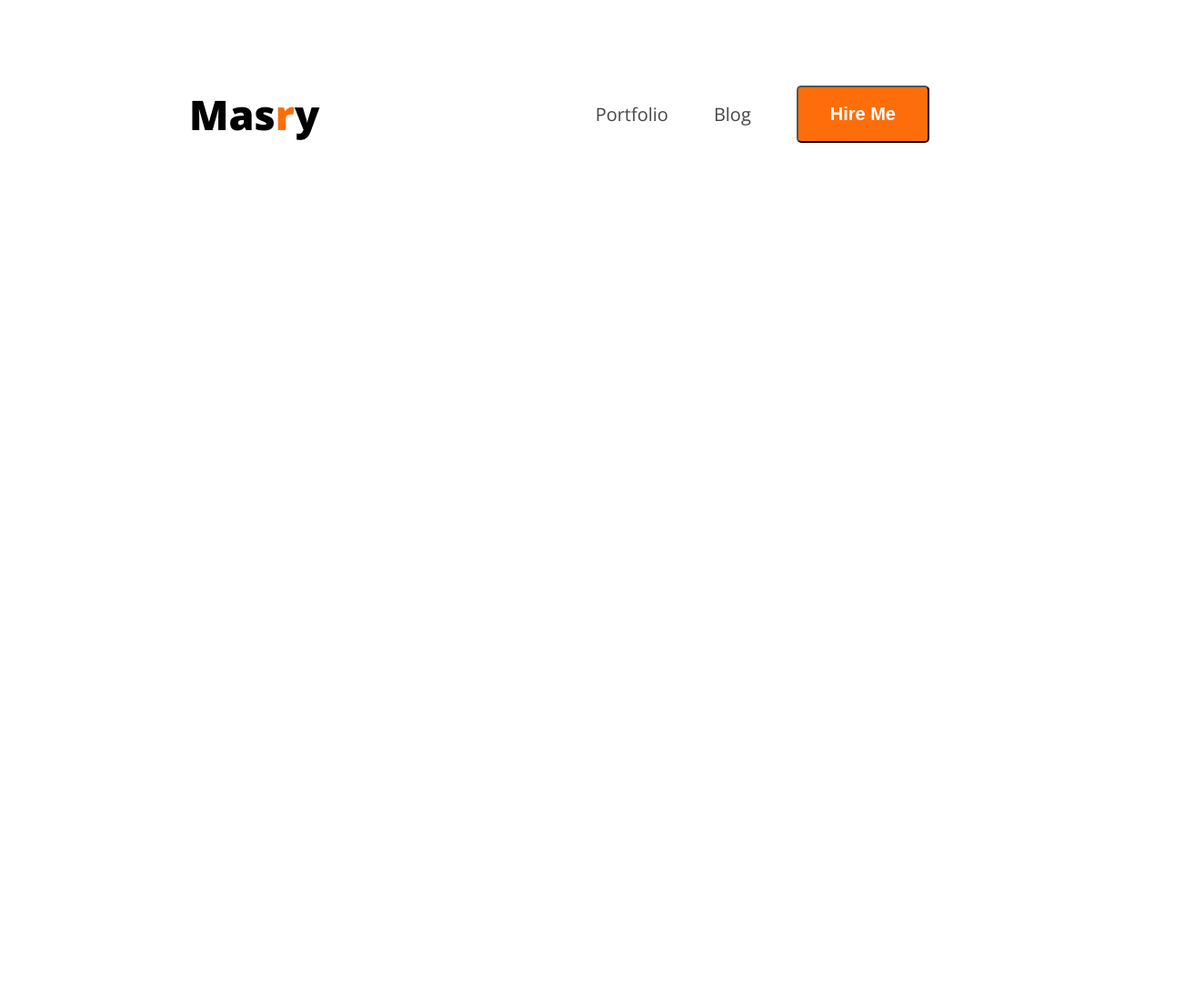
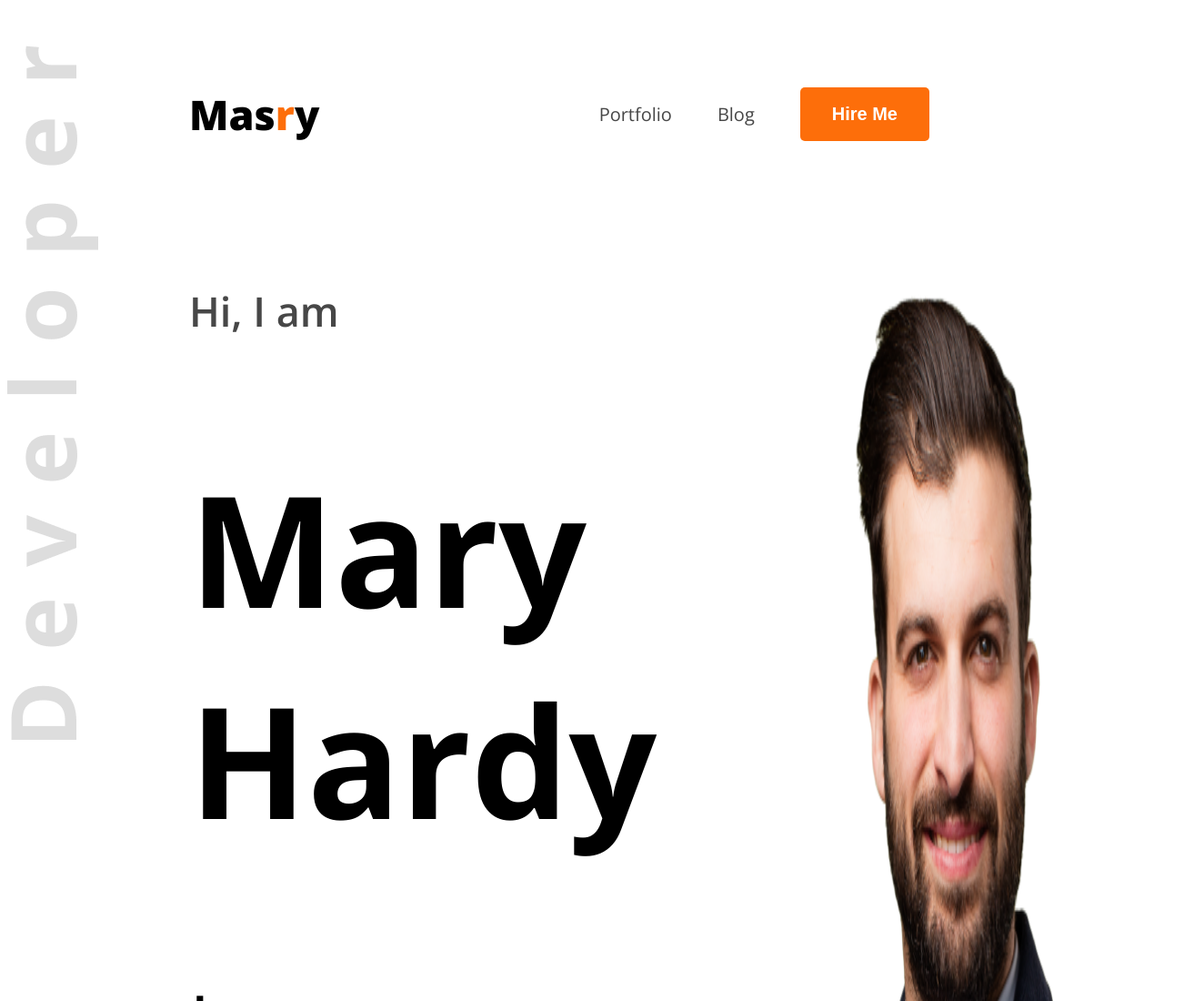
Before and after one commit to Silton07/web-dev-portfolio, a plain HTML site: page index.html in a window 1280 px wide. Shown: the top 1100 px of the page at 91% size, 1302 px wide, since content can reach past the window. Before the commit the page ends 800 px from the top, so only its background shows below. Drawn offline with nearby package versions, Linux system fonts and the light colour scheme.

Commit message:
added new images and paraghrap

```diff
--- a/index.html
+++ b/index.html
@@ -10,7 +10,7 @@
     <link rel="stylesheet" href="style/index.css">
 </head>
 <body class="open-sans-normal">
-    <header>
+    <header class="header">
      <nav>
         <h3 class="nav-title">Mas<span class="text-primary">r</span>y</h3>
         <ul>
@@ -19,6 +19,16 @@
             <li><a href=""><button class="btn-primary">Hire Me</button></a></li>
         </ul>
      </nav>
+     <div class="banner">
+        <div class="banner-contain">
+          <h4 class="banner-greeting dark-2">Hi, I am</h4>
+          <h1 class="banner-title">Mary Hardy</h1>
+          <p class="banner-description">Lorem ipsum dolor sit amet consectetur adipisicing elit. Architecto, accusamus.</p>
+          <button class="btn-primary">Download CV</button>
+          <button class="btn-primary">Contract</button>
+        </div>
+        <img class="banner-profile-picture" src="images/hardy.png" alt="">
+     </div>
     </header>
     <main>
 
--- a/style/index.css
+++ b/style/index.css
@@ -18,9 +18,15 @@
     font-weight: bold;
     color: white;
     font-size: 20px;
+    border: none;
     padding: 18px 35px;
     border-radius: 5px;
 
+}
+.header{
+    background-image: url('../images/developer.png'), url('../images/header_bg.png');
+    background-repeat: no-repeat;
+    background-position: top left, bottom right;
 }
 
 /*nav style */
@@ -46,3 +52,23 @@ nav li a{
     text-decoration: none;
     font-size: 20px;
 }
+.banner{
+    display: flex;
+    justify-content: space-between;
+    margin: 0 35px 0 200px;
+}
+.banner-contain{
+    max-width: bold ;
+    font-size: 85px;
+}
+.banner-greeting{
+    font-size: 45px;
+    font-weight: 600;
+}
+.banner-title{
+    font-weight: bold;
+    font: 85px;
+}
+.banner-profile-picture{
+    width: 580px;
+}
```
Also changed, not shown: images/developer.png (added), images/hardy.png (added), images/header_bg.png (added), images/icons/facebook.png (added), images/icons/insta.png (added), images/icons/js.png (added), images/icons/mongo.png (added), images/icons/nodejs.png (added), images/icons/react.png (added), images/icons/twitter.png (added), 3 other files.
